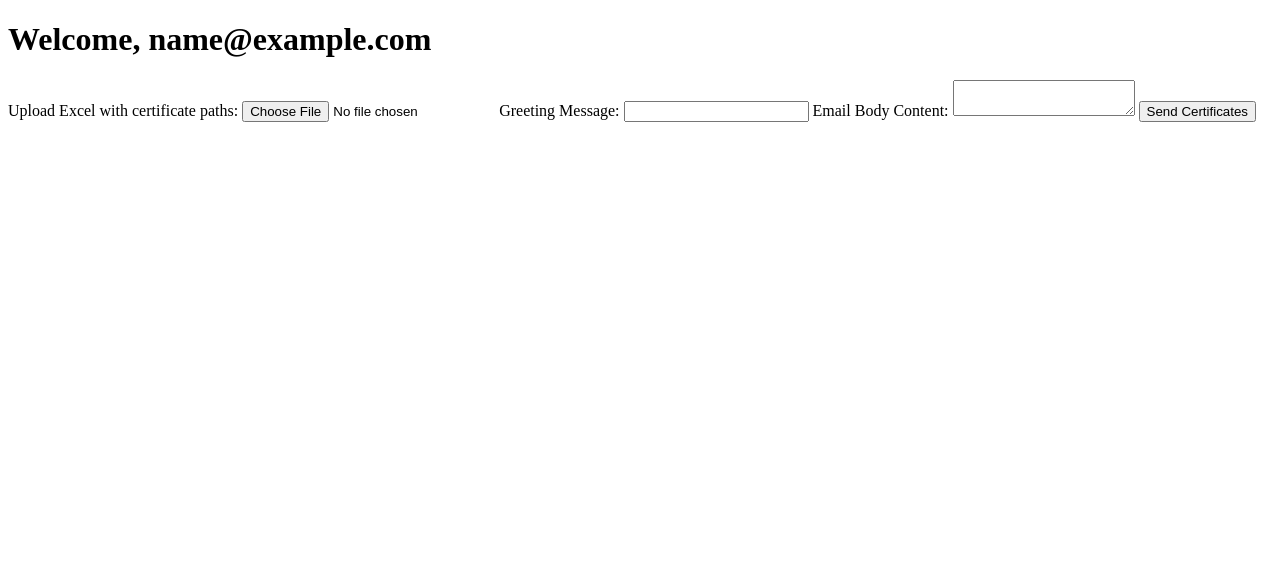
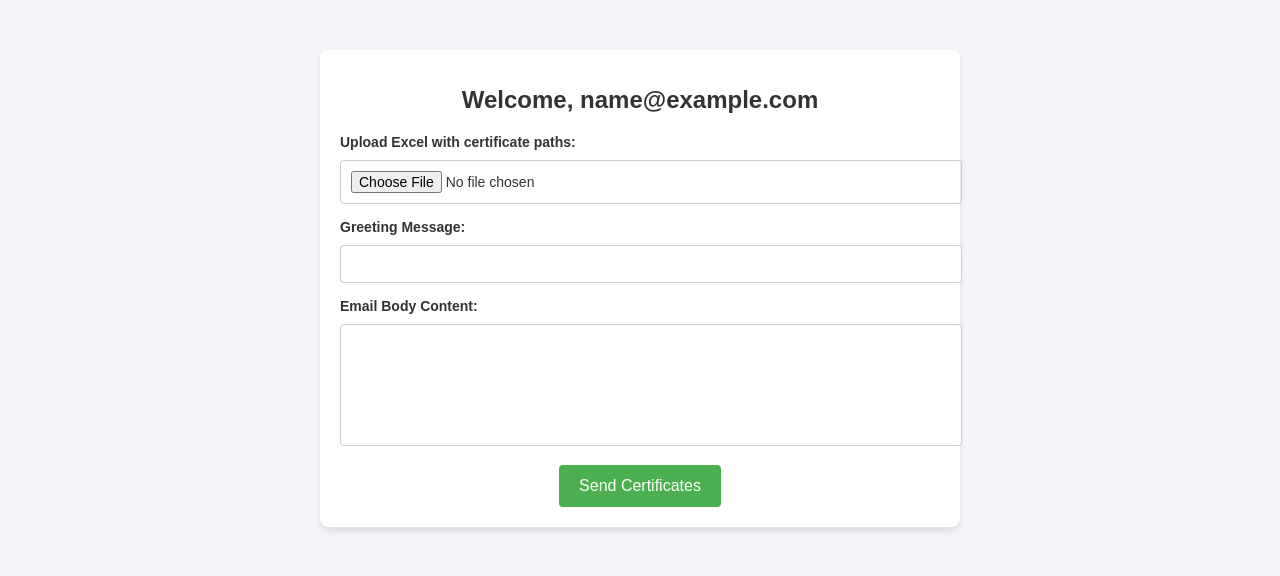
Before and after one commit to kamalesh-E08/Certify, a Flask app: page /dashboard in a window 1280 px wide. Shown: the top 576 px of the page. Run offline with Flask 3, Linux system fonts and the light colour scheme; the visitor is signed in with stand-in values (Sample User, id 1).

Commit message:
styles  changes

```diff
--- a/templates/dashboard.html
+++ b/templates/dashboard.html
@@ -3,8 +3,10 @@
 <head>
     <meta charset="UTF-8">
     <title>Send Certificates</title>
+    <link rel="stylesheet" href="./styles.css">
 </head>
-<body>
+<body >
+    <div class="dash-body">
         <h1>Welcome, {{ user_email }}</h1>
         <form method="POST" enctype="multipart/form-data">
             <label for="excel">Upload Excel with certificate paths:</label>
@@ -18,5 +20,6 @@
 
             <button type="submit">Send Certificates</button>
         </form>
+    </div>
 </body>
 </html>
--- a/templates/styles.css
+++ b/templates/styles.css
@@ -1,149 +1,93 @@
-/* Basic reset */
-* {
-    margin: 0;
-    padding: 0;
-    box-sizing: border-box;
+/* General styles */
+body {
+  font-family: Arial, sans-serif;
+  margin: 0;
+  padding: 0;
+  background-color: #f4f4f9;
+  color: #333;
 }
 
-/* Base styles */
-body {
-    font-family: Arial, sans-serif;
-    margin: 0;
-    padding: 0;
+/* Center the content */
+.dash-body {
+  max-width: 600px;
+  margin: 50px auto;
+  padding: 20px;
+  background: #ffffff;
+  border-radius: 8px;
+  box-shadow: 0 4px 6px rgba(0, 0, 0, 0.1);
+  text-align: center;
+}
+
+/* Title styling */
+.dash-body h1 {
+  font-size: 24px;
+  margin-bottom: 20px;
+  color: #333;
+}
+
+/* Form label styles */
+form label {
+  display: block;
+  margin: 15px 0 5px;
+  font-size: 14px;
+  font-weight: bold;
+  text-align: left;
+}
+
+/* Input field styles */
+form input[type="file"],
+form input[type="text"],
+form textarea {
+  width: 100%;
+  padding: 10px;
+  margin-top: 5px;
+  border: 1px solid #ccc;
+  border-radius: 4px;
+  font-size: 14px;
+}
+
+/* Textarea styling */
+form textarea {
+  height: 100px;
+  resize: none;
+}
+
+/* Submit button */
+form button {
+  background-color: #4CAF50;
+  color: white;
+  padding: 12px 20px;
+  border: none;
+  border-radius: 4px;
+  font-size: 16px;
+  cursor: pointer;
+  margin-top: 15px;
+}
+
+form button:hover {
+  background-color: #45a049;
+}
+
+/* Input focus styles */
+form input:focus,
+form textarea:focus {
+  outline: none;
+  border-color: #4CAF50;
+  box-shadow: 0 0 5px rgba(76, 175, 80, 0.5);
+}
+
+/* Responsive adjustments */
+@media (max-width: 768px) {
+  .dash-body {
+      margin: 20px;
+      padding: 15px;
   }
 
-  /* Mobile styles */
-  @media only screen and (max-width: 600px) {
-    .container {
-      width: 100%;
-      padding: 10px;
-    }
-
-    .header {
-      font-size: 20px;
-    }
+  form label {
+      font-size: 13px;
   }
 
-  /* Tablet styles */
-  @media only screen and (min-width: 601px) and (max-width: 1200px) {
-    .container {
-      width: 80%;
-      padding: 20px;
-    }
-
-    .header {
-      font-size: 24px;
-    }
+  form button {
+      font-size: 14px;
   }
-
-  /* Desktop styles */
-  @media only screen and (min-width: 1201px) {
-    .container {
-      width: 60%;
-      padding: 30px;
-    }
-
-    .header {
-      font-size: 28px;
-    }
-  }
-
-
-body {
-    font-family: 'Arial', sans-serif;
-    background-color: #f8f9fa; /* Light grey background */
-    color: #333; /* Dark grey text */
 }
-
-/* Container Styling */
-.container {
-    max-width: 600px;
-    margin: 50px auto; /* Centering the container */
-    background: white;
-    padding: 30px;
-    border-radius: 8px;
-    box-shadow: 0 0 10px rgba(0, 0, 0, 0.1); /* Subtle shadow for depth */
-}
-
-/* Heading Styling */
-h1 {
-    color: #007bff; /* Bootstrap Primary Color */
-    font-size: 2.5rem;
-    margin-bottom: 20px;
-}
-
-p {
-    font-size: 1.2rem;
-    margin-bottom: 20px;
-    color: #666;
-}
-
-/* Button Styling */
-.btn {
-    font-size: 1.2rem;
-    padding: 10px 20px;
-    margin-top: 20px;
-    border-radius: 5px;
-}
-
-/* Input and Label Styling */
-label {
-    font-weight: bold;
-    color: #555;
-    margin-bottom: 10px;
-    display: block;
-}
-
-input[type="file"],
-input[type="text"],
-input[type="number"] {
-    width: 100%;
-    padding: 10px;
-    margin-bottom: 20px;
-    border: 1px solid #ddd;
-    border-radius: 5px;
-}
-
-input[type="file"]:focus,
-input[type="text"]:focus,
-input[type="number"]:focus {
-    border-color: #007bff;
-    outline: none;
-}
-
-/* Footer */
-footer {
-    text-align: center;
-    padding: 20px;
-    background-color: #007bff;
-    color: white;
-    position: fixed;
-    width: 100%;
-    bottom: 0;
-}
-
-footer a {
-    color: white;
-    text-decoration: none;
-    font-weight: bold;
-}
-
-footer a:hover {
-    text-decoration: underline;
-}
-
-/* Media Queries for Responsiveness */
-@media (max-width: 768px) {
-    .container {
-        padding: 20px;
-        margin: 20px;
-    }
-
-    h1 {
-        font-size: 2rem;
-    }
-
-    .btn {
-        font-size: 1rem;
-    }
-}
```
Lines whose indentation alone changed are shown as unchanged.
